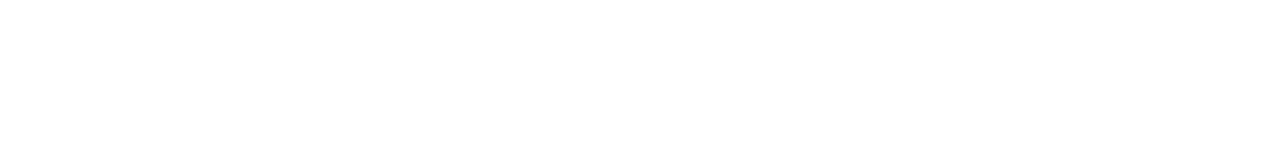
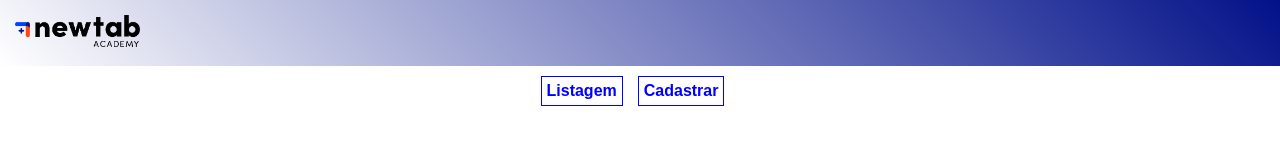
Before and after one commit to Alestoteles/Projeto-Guiado, a plain HTML site: page form.html in a window 1280 px wide. Drawn offline with Linux system fonts and the light colour scheme.

Commit message:
Cabeçalho do site

```diff
--- /dev/null
+++ b/CSS/Style.css
@@ -0,0 +1,28 @@
+body{
+  margin: 0px;
+  padding: 0px;
+}
+
+header {
+
+  background: linear-gradient(45deg, white, #021189 );
+  padding: 15px;
+
+}
+
+
+.menu {
+ display: flex;
+ justify-content: center;
+}
+
+.menu a {
+  margin-right: 15px;
+  margin-top: 10px;
+text-decoration: none;
+font-weight: bold;
+color: blue;
+font-family: Arial, Helvetica, sans-serif;
+ border: 1px solid blue;
+ padding: 5px;
+}
--- a/form.html
+++ b/form.html
@@ -4,10 +4,26 @@
   <meta charset="UTF-8">
   <meta http-equiv="X-UA-Compatible" content="IE=edge">
   <meta name="viewport" content="width=device-width, initial-scale=1.0">
-  <link rel="stylesheet" href="/Style.css">
+  <link rel="stylesheet" href="CSS/Style.css">
   <title>Formulario</title>
 </head>
 <body>
+  <header>
+    <img src= 'assents/img/logo new tab.png'   alt="Logo-newtab" width="125px">
+  </header>
+  <div class="menu">
+    <a href="./index.html">Listagem</a>
+    <a href="./form.html">Cadastrar</a>
+
+
+  </div>
+
+  <section>
+
+  </section>
+
+
+
 
 </body>
 </html>
```
Also changed, not shown: index.html (+8 -3 lines), Style.css (deleted).
